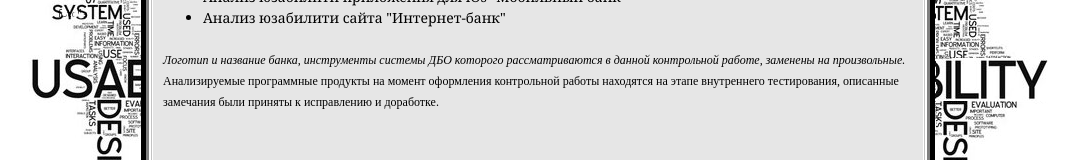
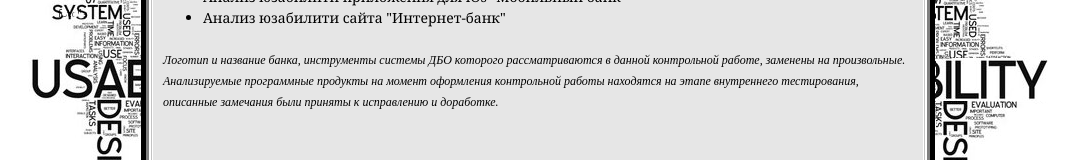
Before and after one commit to inqdotexe/she-wo1f.github.io, a plain HTML site: page index.html in a window 1280 px wide. Shown: the part 182-342 px from the top of the page, without its empty margins (102-1181 px from the left). Drawn offline with Linux system fonts and the light colour scheme.

Commit message:
Update index.html

```diff
--- a/index.html
+++ b/index.html
@@ -29,8 +29,8 @@
 <li><a href="http://she-wo1f.github.io/apps.html">Анализ юзабилити приложения для iOs "Мобильный банк"</a></li>
 <li><a href="http://she-wo1f.github.io/site.html">Анализ юзабилити сайта "Интернет-банк"</a></li>
 </ul>
-<p1><i>Логотип и название банка, инструменты системы ДБО которого рассматриваются в данной контрольной работе, заменены на произвольные.</p1>
-<p1>Анализируемые программные продукты на момент оформления контрольной работы находятся на этапе внутреннего тестирования, описанные замечания были приняты к исправлению и доработке.</p1>
+<p1><i>Логотип и название банка, инструменты системы ДБО которого рассматриваются в данной контрольной работе, заменены на произвольные.</i></p1>
+<p1><i>Анализируемые программные продукты на момент оформления контрольной работы находятся на этапе внутреннего тестирования, описанные замечания были приняты к исправлению и доработке.</p1>
 </i><br><br><br><br><br><br><br><br><br><br><br><br><br><br><br><br><br><br><br><br><br><br><br><br><br><br>
 
 </td>
```
